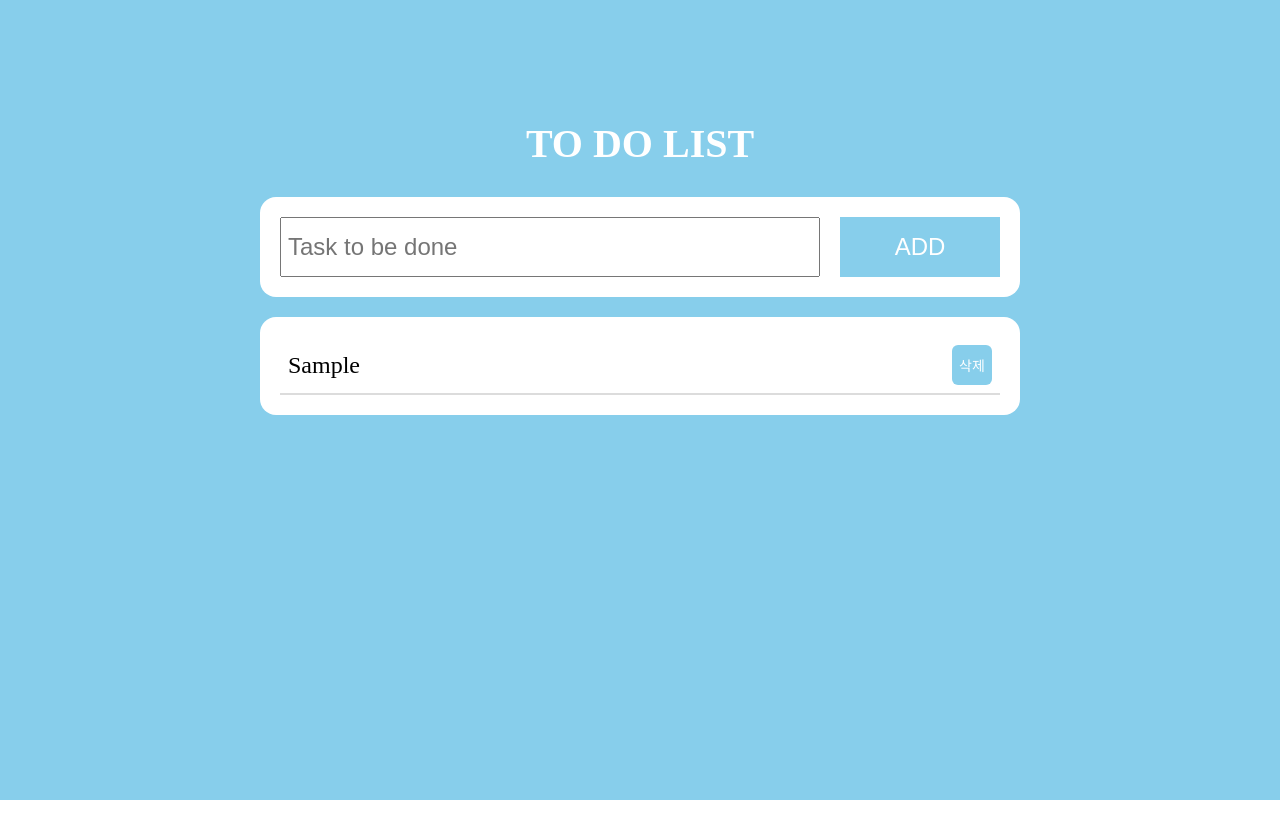
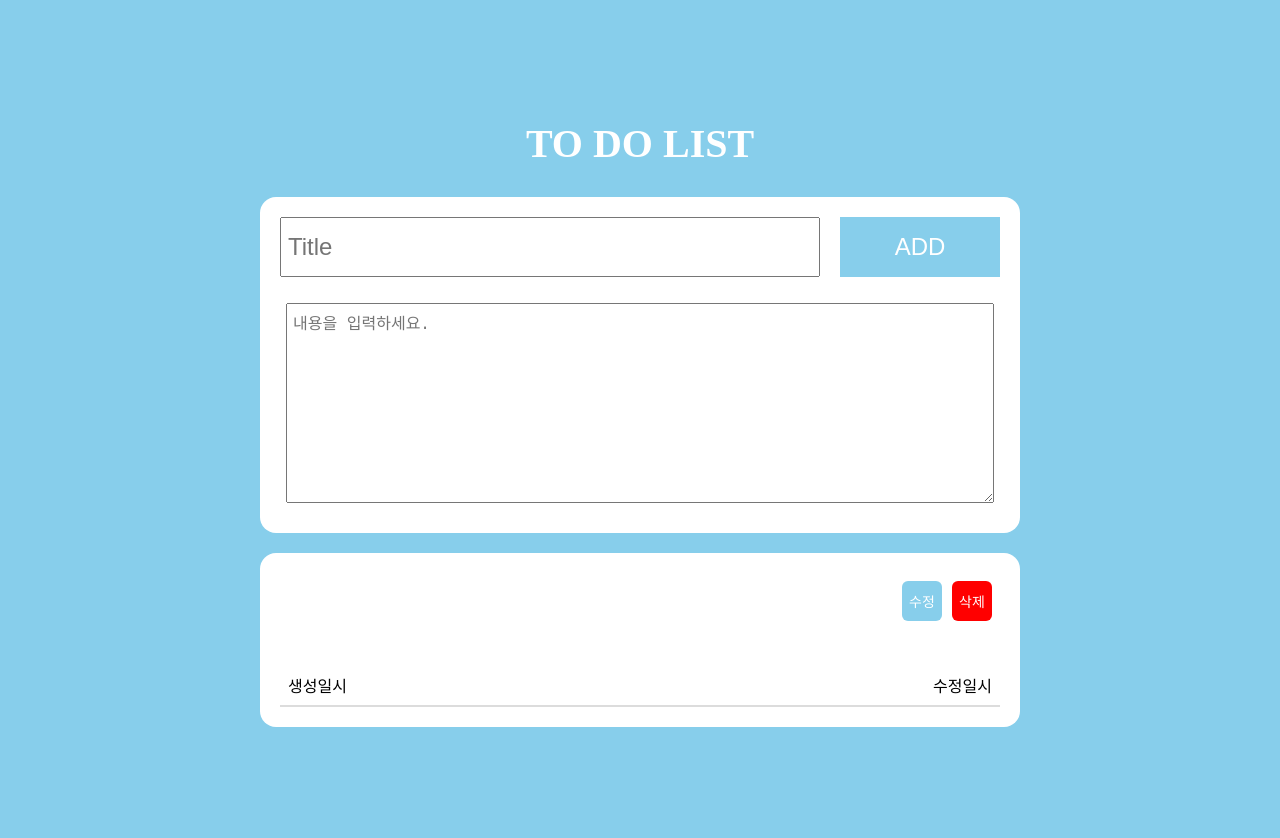
Before and after one commit to JinEunju/react-todo, a React (Create React App) app: page / in a window 1280 px wide. Both pictures are taken after typing "Sample" into the empty fields and a click on the button "ADD". Shown: the top 838 px of the page. Before the commit the page ends 800 px from the top, so only its background shows below. Built offline with nearby package versions, Linux system fonts and the light colour scheme; the HTML template or start-up script is replaced by a standard one.

Commit message:
feat: todolist 추가 기능 작업중(수정버튼 추가, teatarea 추가, 일시 추가)

```diff
--- a/src/App.js
+++ b/src/App.js
@@ -8,23 +8,25 @@ function App() {
   const [todoCnt, setTodoCnt] = useState(0);
   const [todoList, setTodoList] = useState([]);
   const [todoText, setTodoText] = useState('');
+  const [todoContent, setTodoContent] = useState('');
   const [isError, setIsError] = useState(false);
 
-  const changeValue = ({ target }) => {
+  const changeValue = ({ target, targetValue }) => {
     const { value } = target;
-    setTodoText(value);
+    targetValue(value);
   }
   const addTodo = () => {
     if (todoText) {
       setIsError(false);
       const newTodoItem = {
         key: todoCnt,
-        value: todoText
+        titleValue: todoText,
+        contentValue: todoContent,
       };
-
       setTodoList([newTodoItem, ...todoList]);
       setTodoCnt(todoCnt + 1);
       setTodoText('');
+      setTodoContent('');
     } else {
       setIsError(true);
       console.log('ToDo를 입력해주세요');
@@ -47,16 +49,27 @@ function App() {
         <header className={styles.header}>TO DO LIST</header>
         <main>
           <TodoBox>
+            <div className={styles.todoTextBox}>
               <input
                 className={styles.addInput}
                 type="text"
-              placeholder="Task to be done"
-              onChange={changeValue}
+                placeholder="Title"
+                onChange={(event) =>changeValue({target: event.target, targetValue: setTodoText})}
                 value={todoText}
                 onKeyUp={keyUpEnter}
               />
-            <Button size="large" onClick={addTodo}>ADD</Button>
-            {isError && <p className={styles.errorMessage}>ToDo를 입력해주세요</p>}
+              <Button size="large" color="blue" onClick={addTodo}>ADD</Button>
+              {isError && <p className={styles.errorMessage}>ToDo Title를 입력해주세요</p>}
+            </div>
+            <div className={styles.todoContentBox}>
+              <textarea
+                className={styles.addTextarea}
+                placeholder="내용을 입력하세요."
+                onChange={(event) =>changeValue({target: event.target, targetValue: setTodoContent})}
+              >
+                  {todoContent}
+              </textarea>
+            </div>
           </TodoBox>
           <TodoBox>
             {todoList.length > 0
@@ -64,9 +77,10 @@ function App() {
                 {todoList.map(todo => (
                   <TodoItem
                     key={todo.key}
+                    title={todo.text}
+                    content={todo.content}
                     deleteTodo={() => deleteTodo(todo.key)}
                   >
-                    {todo.value}
                   </TodoItem>
                 ))}
               </ul>
--- a/src/app.module.css
+++ b/src/app.module.css
@@ -24,6 +24,7 @@
 }
 
 /* TODO ADD */
+
 .addInput {
     width: calc(100% - 180px);
     height: 60px;
@@ -34,6 +35,19 @@
 
 .addInput:focus {outline-color: rgb(75, 75, 240);}
 
+.todoContentBox {
+    margin-top: 20px;
+    padding: 6px;
+    font-size: 16px;
+}
+
+.addTextarea {
+    width: 100%;
+    height: 200px;
+    padding: 6px;
+    font-size: 16px;
+}
+
 .errorMessage {
     margin-top: 8px;
     color: red;
--- a/src/components/Button/index.jsx
+++ b/src/components/Button/index.jsx
@@ -1,13 +1,16 @@
 import styles from './index.module.css';
 
-const Button = ({ children, size, onClick }) => {
+const Button = ({ children, size, color, onClick }) => {
   return (
     <button
       onClick={onClick}
       className={
         `${styles.addButton} ${size === 'large'
           ? styles.large
-                  : styles.small}`
+          : styles.small}
+                  ${color === 'blue'
+          ? styles.blue
+          : styles.red}`
       }
     >
       {children}
--- a/src/components/Button/index.module.css
+++ b/src/components/Button/index.module.css
@@ -1,8 +1,3 @@
-.addButton {
-    background: skyblue;
-    color: #fff;
-}
-
 .addButton.large {
     font-size: 24px;
     height: 60px;
@@ -17,3 +12,13 @@
     min-width: 40px;
     padding: 0 6px;
 }
+
+.addButton.blue {
+    background: skyblue;
+    color: #fff;
+}
+
+.addButton.red {
+    background: red;
+    color: #fff;
+}
--- a/src/components/TodoItem/index.jsx
+++ b/src/components/TodoItem/index.jsx
@@ -2,20 +2,39 @@ import styles from './index.module.css';
 import Button from '../Button';
 import { useState } from 'react';
 
-const TodoItem = ({ children, deleteTodo }) => {
+const TodoItem = ({ title, content, deleteTodo }) => {
   const [doneTodo, setDoneTodo] = useState(false);
   function completeTodo() {
     setDoneTodo(!doneTodo);
   }
   return (
     <li className={styles.item}>
-      <p
-        className={`${styles.text} ${doneTodo ? styles.completion : ''}`}
-        onClick={completeTodo}
-      >
-        {children}
-      </p>
-      <Button size="small" onClick={deleteTodo}>삭제</Button>
+      <div className={styles.itemInner}>
+        <p
+          className={`${styles.title} ${doneTodo ? styles.completion : ''}`}
+          onClick={completeTodo}
+        >
+          {title}
+        </p>
+        <Button size="small" color="blue" onClick={deleteTodo}>수정</Button>
+        <Button size="small" color="red" onClick={deleteTodo}>삭제</Button>
+      </div>
+      <div className={styles.itemInner}>
+        <p
+          className={styles.content}>
+          {content}
+        </p>
+      </div>
+      <div className={styles.itemInner}>
+        <dl>
+          <dt>생성일시</dt>
+          <dd></dd>
+        </dl>
+        <dl>
+          <dt>수정일시</dt>
+          <dd></dd>
+        </dl>
+      </div>
     </li>
   );
 };
--- a/src/components/TodoItem/index.module.css
+++ b/src/components/TodoItem/index.module.css
@@ -1,18 +1,30 @@
 .item {
+    display: flex;
+    flex-direction: column;
+    gap: 10px;
+    border-bottom: 2px solid gainsboro;
+}
+
+.itemInner {
     display: flex;
     align-items: center;
     justify-content: space-between;
     gap: 10px;
     padding: 8px;
-    border-bottom: 2px solid gainsboro;
 }
 
 .item:not(:last-of-type) {margin-bottom: 10px;}
 
-.text {
+.title {
     flex-grow: 1;
     font-size: 24px;
     word-break: break-all;
 }
 
-.text.completion {text-decoration: line-through;}
+.title.completion {text-decoration: line-through;}
+
+.content {
+    flex-grow: 1;
+    font-size: 16px;
+    word-break: break-all;
+}
```
Lines whose indentation alone changed are shown as unchanged.
